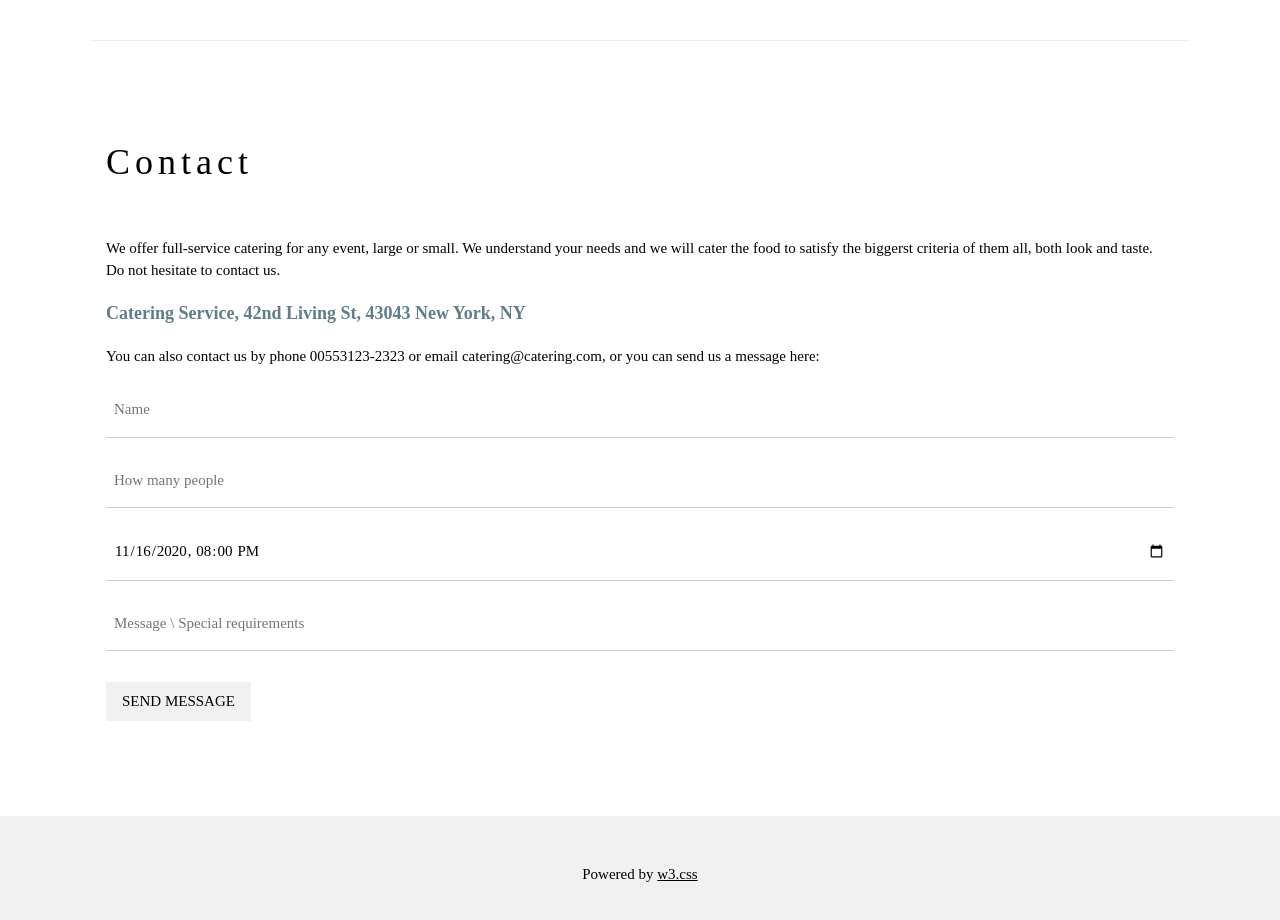
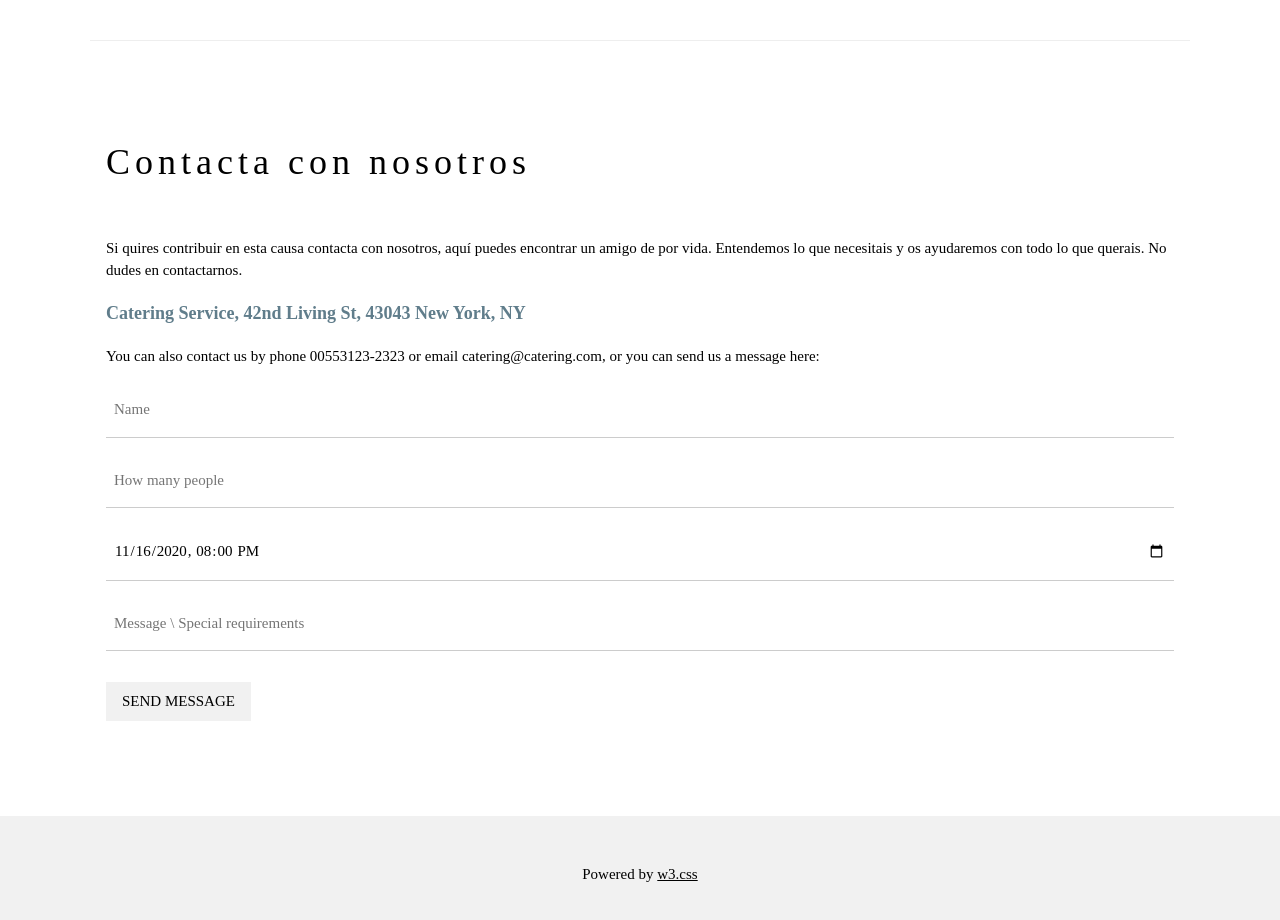
Before and after one commit to types-of-ia1/types-of-ia1, a plain HTML site: page refugiodeanimales/patitasfelices.html in a window 1280 px wide. Shown: the part 2000-2920 px from the top of the page. Drawn offline with nearby package versions, Linux system fonts and the light colour scheme.

Commit message:
Update patitasfelices.html

```diff
--- a/refugiodeanimales/patitasfelices.html
+++ b/refugiodeanimales/patitasfelices.html
@@ -70,8 +70,8 @@ h1, h2, h3, h4, h5, h6 {
 
   <!-- Contact Section -->
   <div class="w3-container w3-padding-64" id="contact">
-    <h1>Contact</h1><br>
-    <p>We offer full-service catering for any event, large or small. We understand your needs and we will cater the food to satisfy the biggerst criteria of them all, both look and taste. Do not hesitate to contact us.</p>
+    <h1>Contacta con nosotros</h1><br>
+    <p>Si quires contribuir en esta causa contacta con nosotros, aquí puedes encontrar un amigo de por vida. Entendemos lo que necesitais y os ayudaremos con todo lo que querais. No dudes en contactarnos.</p>
     <p class="w3-text-blue-grey w3-large"><b>Catering Service, 42nd Living St, 43043 New York, NY</b></p>
     <p>You can also contact us by phone 00553123-2323 or email catering@catering.com, or you can send us a message here:</p>
     <form action="/action_page.php" target="_blank">
```
